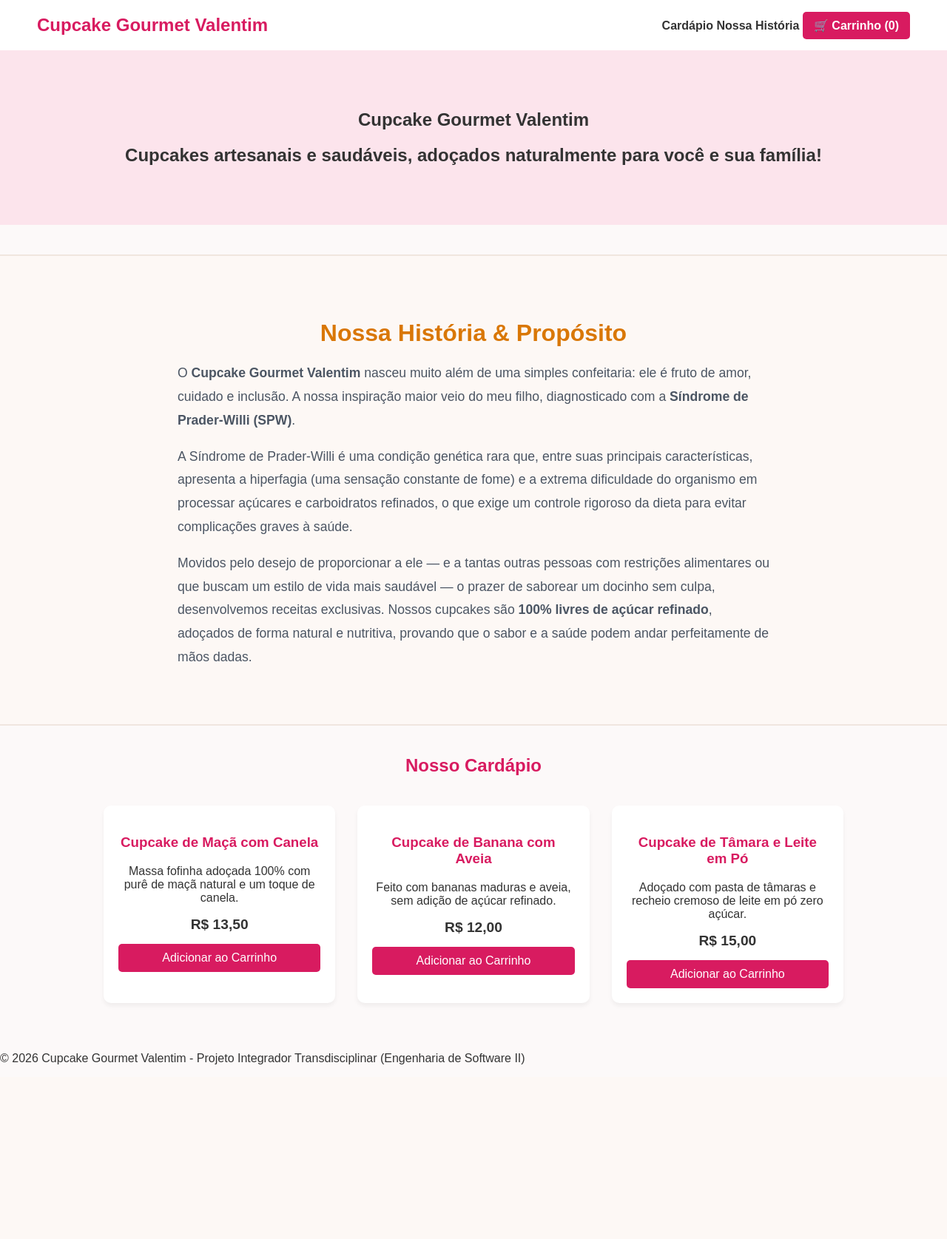
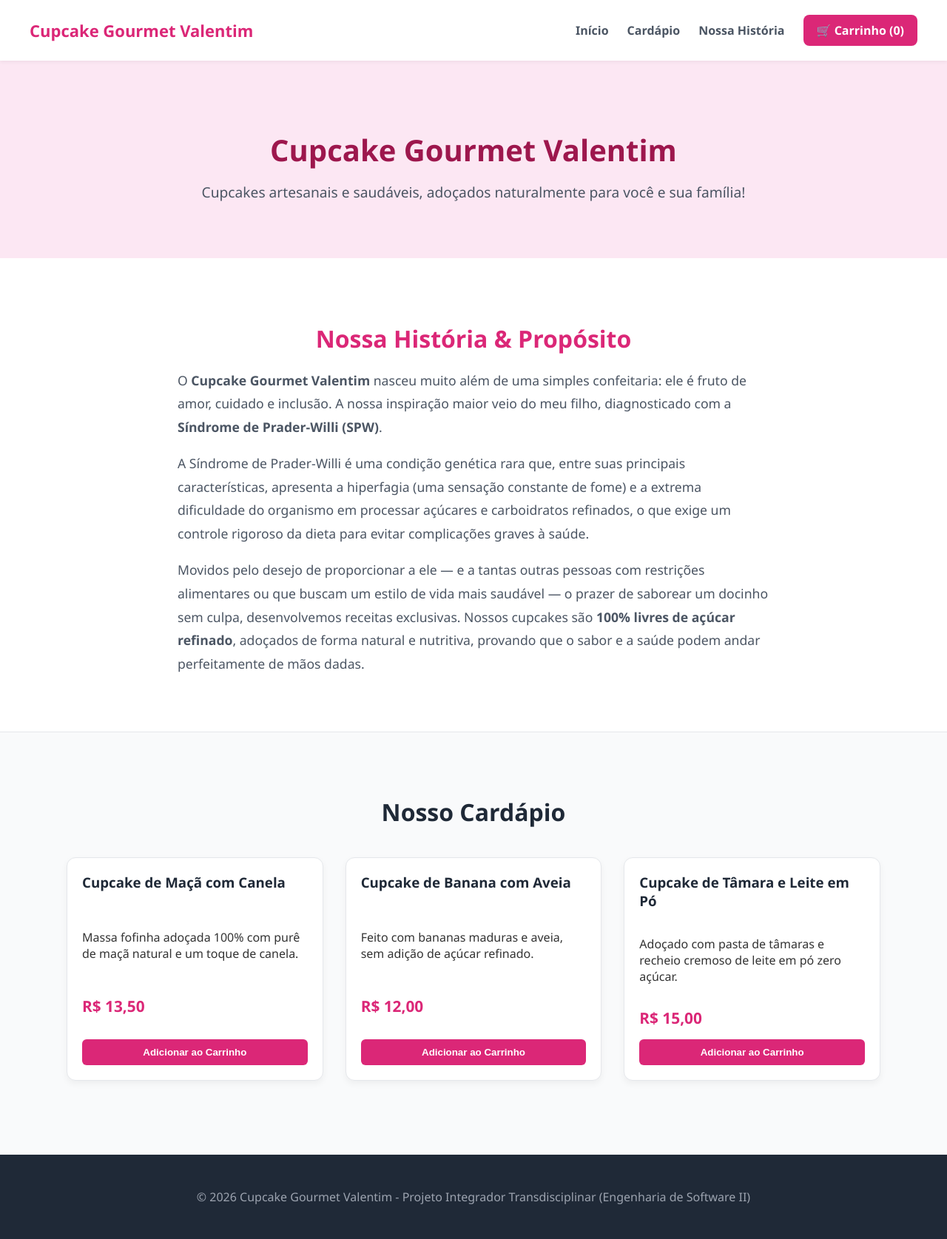
Before and after one commit to luiscotian/projeto-integrador-cupcake, a Flask app: page / in a window 1280 px wide. Shown: the whole page at 74% size. Before the commit the page ends 1439 px from the top, so only its background shows below. Run offline with Flask 3, Linux system fonts and the light colour scheme; data comes from the database, SQL or seed files in the repository.

Commit message:
Atualizando index.html com abas separadas e historia

```diff
--- a/static/style.css
+++ b/static/style.css
@@ -1,24 +1,80 @@
-:root { --primary-color: #d81b60; --bg-color: #fcf9f9; --text-color: #333; }
-body { font-family: sans-serif; margin: 0; background-color: var(--bg-color); color: var(--text-color); }
-header { background-color: white; padding: 20px 50px; display: flex; justify-content: space-between; align-items: center; box-shadow: 0 2px 10px rgba(0,0,0,0.1); }
-.logo { font-size: 24px; font-weight: bold; color: var(--primary-color); }
-nav ul { list-style: none; display: flex; gap: 20px; align-items: center; margin: 0;}
-nav a { text-decoration: none; color: var(--text-color); font-weight: bold; }
-.carrinho-btn { background-color: var(--primary-color); color: white; padding: 10px 15px; border-radius: 5px; }
-.hero { text-align: center; padding: 60px 20px; background-color: #fce4ec; }
-.section-title { text-align: center; margin: 40px 0; color: var(--primary-color); }
-.grid-container { display: grid; grid-template-columns: repeat(auto-fit, minmax(250px, 1fr)); gap: 30px; padding: 0 50px 50px; max-width: 1000px; margin: 0 auto; }
-.card { background: white; border-radius: 10px; padding: 20px; text-align: center; box-shadow: 0 4px 6px rgba(0,0,0,0.05); }
-.card h3 { color: var(--primary-color); }
-.card .preco { font-size: 1.2rem; font-weight: bold; margin: 15px 0; }
-.card button { background-color: var(--primary-color); color: white; border: none; padding: 10px 20px; border-radius: 5px; cursor: pointer; width: 100%; font-size: 16px; }
-/* Estilo para a Seção de História */
+/* Configurações Gerais */
+body {
+    font-family: 'Segoe UI', Tahoma, Geneva, Verdana, sans-serif;
+    margin: 0;
+    padding: 0;
+    background-color: #f9fafb;
+    color: #333;
+}
+
+/* Cabeçalho */
+header {
+    background-color: #ffffff;
+    padding: 20px 40px;
+    display: flex;
+    justify-content: space-between;
+    align-items: center;
+    box-shadow: 0 2px 5px rgba(0,0,0,0.05);
+    position: sticky;
+    top: 0;
+    z-index: 1000;
+}
+
+.logo {
+    font-size: 22px;
+    font-weight: bold;
+    color: #db2777;
+}
+
+nav {
+    display: flex;
+    gap: 25px;
+    align-items: center;
+}
+
+nav a {
+    text-decoration: none;
+    color: #4b5563;
+    font-weight: 600;
+    font-size: 16px;
+    transition: color 0.2s;
+}
+
+nav a:hover {
+    color: #db2777;
+}
+
+.carrinho-btn {
+    background-color: #db2777 !important;
+    color: white !important;
+    padding: 10px 18px;
+    border-radius: 8px;
+}
+
+/* Seção Principal / Banner */
+.hero {
+    text-align: center;
+    padding: 60px 20px;
+    background-color: #fce7f3;
+}
+
+.hero h1 {
+    color: #9d174d;
+    font-size: 2.5rem;
+    margin-bottom: 10px;
+}
+
+.hero h2 {
+    color: #4b5563;
+    font-size: 1.2rem;
+    font-weight: normal;
+}
+
+/* Seção de História */
 .historia-section {
-    background-color: #fdf8f5;
+    background-color: #ffffff;
     padding: 60px 20px;
-    margin: 40px 0;
-    border-top: 2px solid #f0e6df;
-    border-bottom: 2px solid #f0e6df;
+    border-bottom: 1px solid #e5e7eb;
 }
 
 .historia-container {
@@ -28,7 +84,7 @@ nav a { text-decoration: none; color: var(--text-color); font-weight: bold; }
 }
 
 .historia-container h2 {
-    color: #d97706;
+    color: #db2777;
     font-size: 2rem;
     margin-bottom: 20px;
     text-align: center;
@@ -40,3 +96,73 @@ nav a { text-decoration: none; color: var(--text-color); font-weight: bold; }
     color: #4b5563;
     margin-bottom: 15px;
 }
+
+/* Cardápio e Produtos */
+.cardapio-section {
+    padding: 60px 20px;
+    max-width: 1100px;
+    margin: 0 auto;
+    text-align: center;
+}
+
+.section-title {
+    color: #1f2937;
+    font-size: 2rem;
+    margin-bottom: 40px;
+}
+
+.grid-container {
+    display: grid;
+    grid-template-columns: repeat(auto-fit, minmax(300px, 1fr));
+    gap: 30px;
+    justify-content: center;
+}
+
+/* Cards dos Produtos */
+.card {
+    background: white;
+    border-radius: 12px;
+    padding: 20px;
+    box-shadow: 0 4px 10px rgba(0,0,0,0.05);
+    text-align: left;
+    display: flex;
+    flex-direction: column;
+    justify-content: space-between;
+    border: 1px solid #e5e7eb;
+}
+
+.card h3 {
+    color: #1f2937;
+    margin-top: 0;
+}
+
+.card .preco {
+    font-size: 1.3rem;
+    font-weight: bold;
+    color: #db2777;
+    margin: 15px 0;
+}
+
+.card button {
+    background-color: #db2777;
+    color: white;
+    border: none;
+    padding: 10px;
+    border-radius: 6px;
+    font-weight: bold;
+    cursor: pointer;
+    transition: background 0.2s;
+}
+
+.card button:hover {
+    background-color: #be185d;
+}
+
+/* Rodapé */
+footer {
+    text-align: center;
+    padding: 30px;
+    background-color: #1f2937;
+    color: #9ca3af;
+    margin-top: 40px;
+}
--- a/templates/index.html
+++ b/templates/index.html
@@ -8,23 +8,24 @@
 </head>
 <body>
 
-    <!-- Cabeçalho -->
+    <!-- Cabeçalho com as Abas -->
     <header>
         <div class="logo">Cupcake Gourmet Valentim</div>
         <nav>
+            <a href="#">Início</a>
             <a href="#cardapio">Cardápio</a>
             <a href="#historia">Nossa História</a>
             <a href="#" class="carrinho-btn">🛒 Carrinho (<span id="cart-count">0</span>)</a>
         </nav>
     </header>
 
-    <!-- Seção Principal / Banner -->
+    <!-- Seção Principal / Banner (Início) -->
     <section class="hero">
         <h1>Cupcake Gourmet Valentim</h1>
         <h2>Cupcakes artesanais e saudáveis, adoçados naturalmente para você e sua família!</h2>
     </section>
 
-    <!-- Seção: Nossa História -->
+    <!-- Seção de Nossa História -->
     <section id="historia" class="historia-section">
         <div class="historia-container">
             <h2>Nossa História & Propósito</h2>
@@ -40,10 +41,12 @@
         </div>
     </section>
 
-    <!-- Cardápio / Produtos -->
+    <!-- Seção do Cardápio / Produtos -->
     <section id="cardapio" class="cardapio-section">
         <h2 class="section-title">Nosso Cardápio</h2>
-        <div id="produtos-container" class="grid-container"></div>
+        <div id="produtos-container" class="grid-container">
+            <!-- Os produtos serão carregados dinamicamente via JavaScript -->
+        </div>
     </section>
 
     <!-- Rodapé -->
@@ -51,6 +54,7 @@
         <p>&copy; 2026 Cupcake Gourmet Valentim - Projeto Integrador Transdisciplinar (Engenharia de Software II)</p>
     </footer>
 
+    <!-- Script de consumo da API -->
     <script src="{{ url_for('static', filename='script.js') }}"></script>
 </body>
 </html>
```
